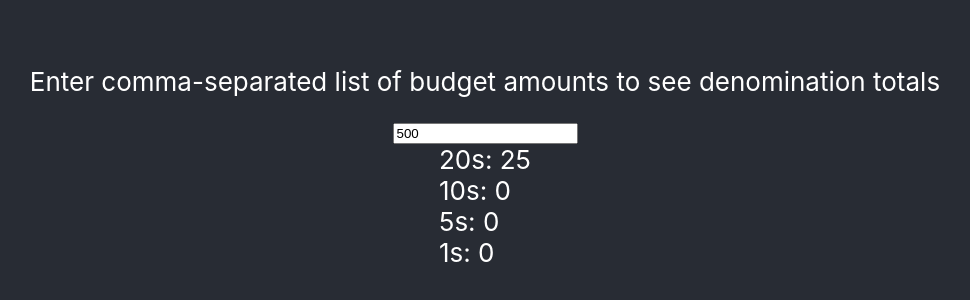
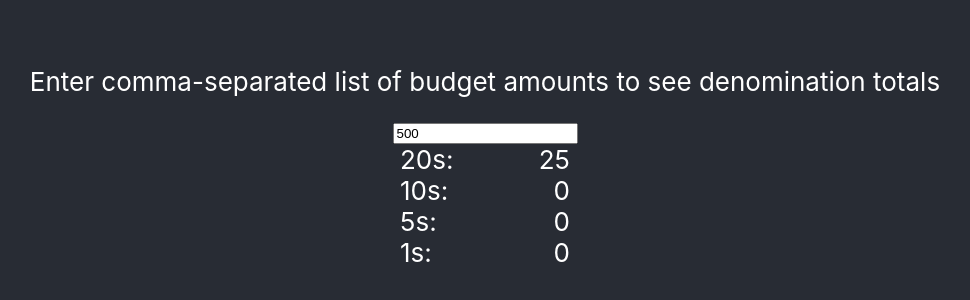
Before and after one commit to brownbl1/bill-counter, a React (Create React App) app: page / in a window 1280 px wide. Shown: the part 246-546 px from the top of the page, without its empty margins (155-1125 px from the left). Built offline with nearby package versions, Linux system fonts and the light colour scheme.

Commit message:
add formatting

```diff
--- a/src/App.tsx
+++ b/src/App.tsx
@@ -38,11 +38,21 @@ const App: React.FC = () => {
 
 const Items: React.FC<{ items: DenomMap }> = ({ items }) => {
   return (
-    <div style={{ textAlign: 'left' }}>
-      <div>20s: {items[20]}</div>
-      <div>10s: {items[10]}</div>
-      <div>5s: {items[5]}</div>
-      <div>1s: {items[1]}</div>
+    <div style={{ width: '170px' }}>
+      {Object.entries(items)
+        .reverse()
+        .map(([key, val]) => (
+          <div
+            key={key}
+            style={{
+              display: 'flex',
+              justifyContent: 'space-between',
+            }}
+          >
+            <span>{key}s:</span>
+            <span>{val}</span>
+          </div>
+        ))}
     </div>
   )
 }
```
